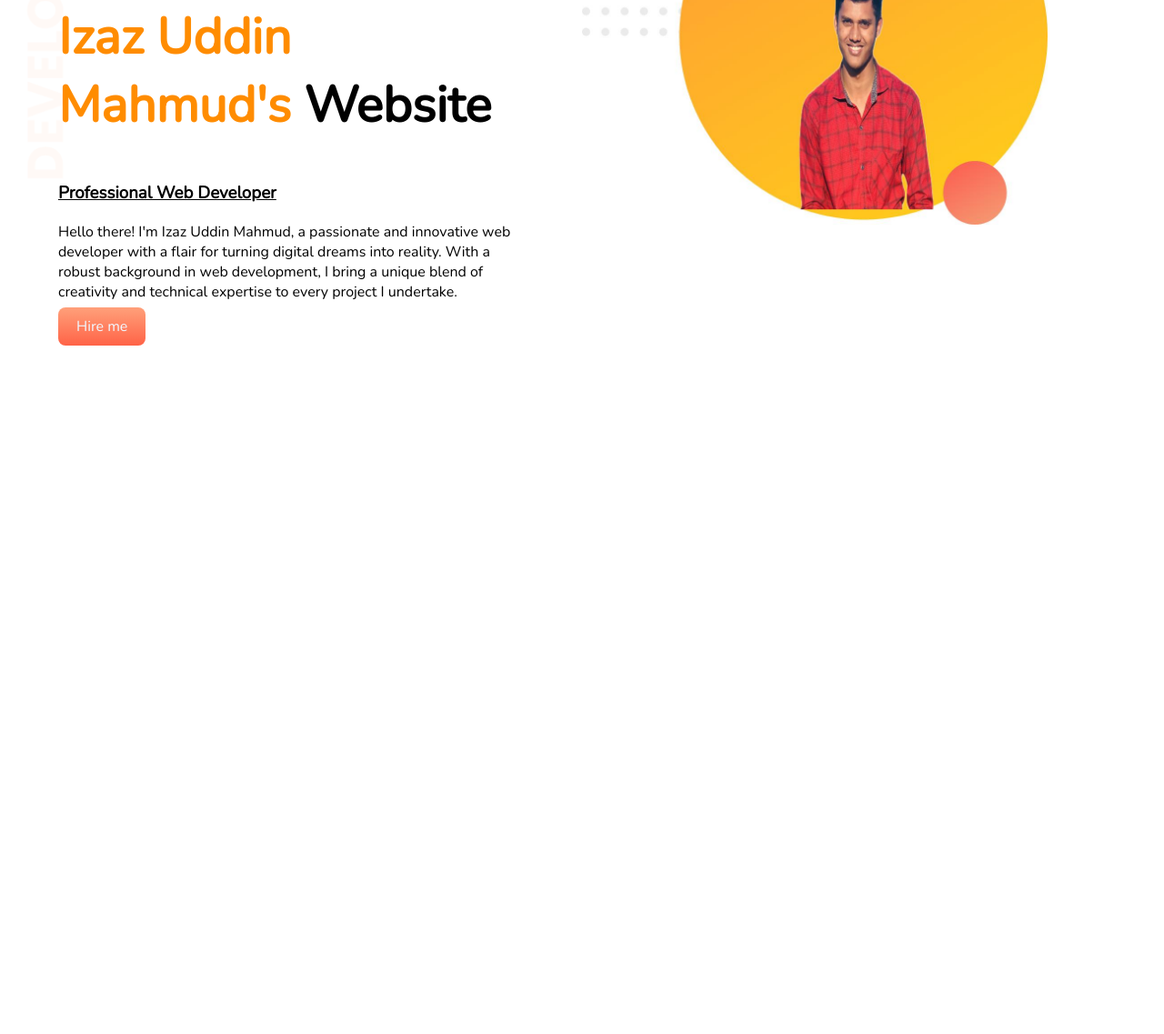
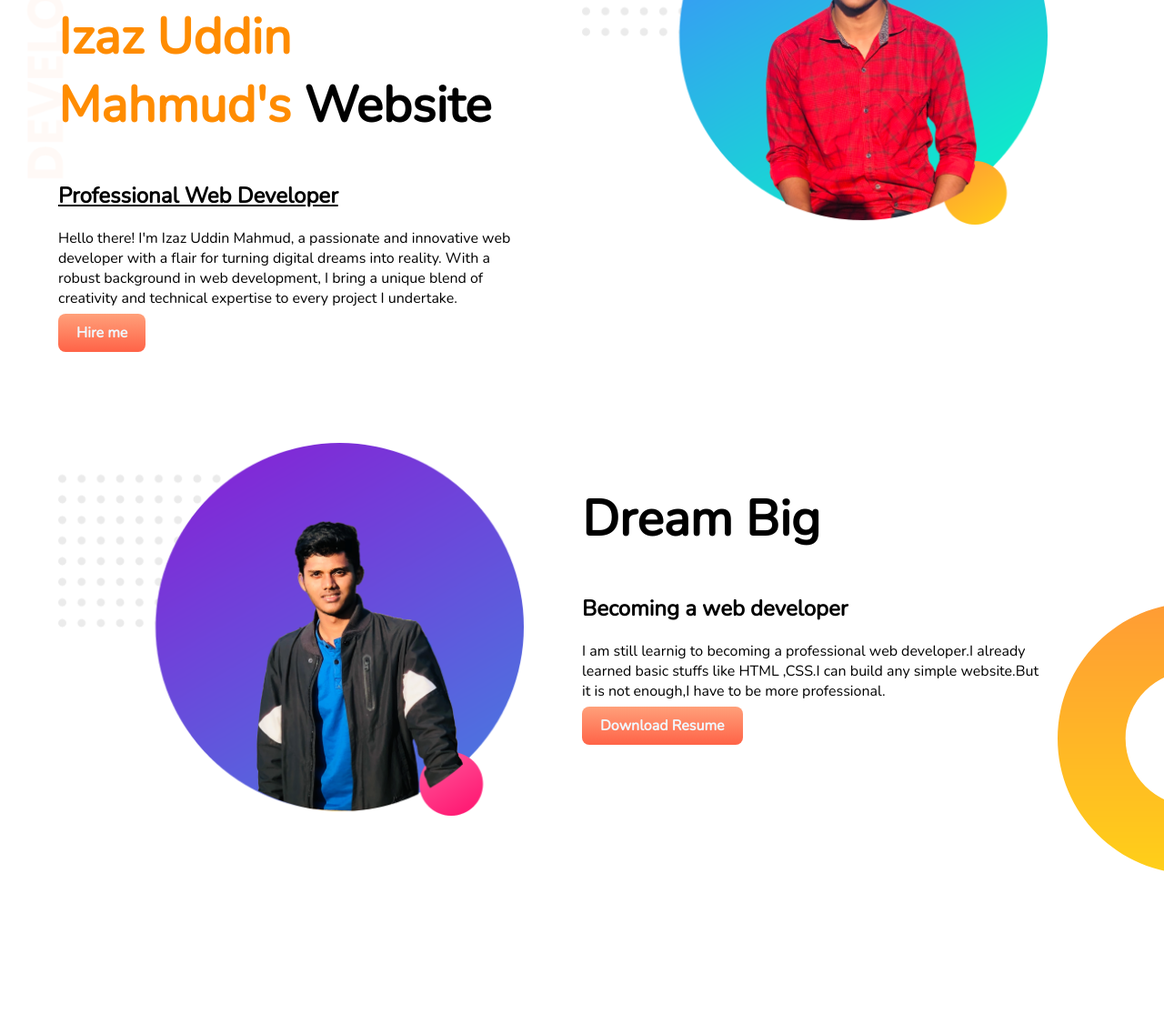
Before and after one commit to Izaz126/Web-portfolio, a plain HTML site: page index.html in a window 1280 px wide. Shown: the part 163-1300 px from the top of the page at 91% size. Before the commit the page ends 800 px from the top, so only its background shows below. Drawn offline with nearby package versions, Linux system fonts and the light colour scheme.

Commit message:
completing the site

```diff
--- a/index.html
+++ b/index.html
@@ -14,13 +14,26 @@
         <div class="half">
             <h1>Welcome To</h1>
     <h1><span class="name">Izaz Uddin Mahmud's</span> Website</h1>
-    <h3><u>Professional Web Developer</u></h3>
+    <h2><u>Professional Web Developer</u></h2>
     <p>Hello there! I'm Izaz Uddin Mahmud, a passionate and innovative web developer with a flair for turning digital dreams into reality. With a robust background in web development, I bring a unique blend of creativity and technical expertise to every project I undertake.</p>
     <a class="button" target="_blank" href="https://www.linkedin.com/in/izaz-uddin-mahmud-6b3878210/">Hire me</a>
         </div>
         <div class="half">
-            <img src="./images/image 11.jpg" alt="">
+            <img src="./images/izaz1.png" alt="">
         </div>
+    </section>
+    <section class="dream_area">
+         <div class="half">
+            <img src="./images/izaz2.png" alt="">
+         </div>
+         <div class="half">
+              <h1>Dream Big</h1>
+              <h2>Becoming a web developer</h2>
+              <p>
+                I am still learnig to becoming a professional web developer.I already learned basic stuffs like HTML ,CSS.I can build any simple website.But it is not enough,I have to be more professional.
+              </p>
+              <a class="button" target="_blank" href="https://drive.google.com/file/d/15KvyZjYNv61AsPIyYk6t3_1_AnVpIt_n/view?usp=sharing">Download Resume</a>
+         </div>
     </section>
 
 </body>
--- a/style.css
+++ b/style.css
@@ -19,9 +19,11 @@ h1{
 }
 .top-banner{
     background-image: url("./images/top-banner.png");
+    background-repeat: no-repeat;
 }
 section{
     height: 500px;
+    padding-bottom: 150px ;
 }
 .button{
     text-decoration: none;
@@ -29,4 +31,10 @@ section{
     padding: 10px 20px;
     border-radius: 8px;
     color: aliceblue;
+    font-weight: 600;
 }
+.dream_area{
+    background-image: url("./images/dream-bg.png");
+    background-repeat: no-repeat;
+    background-position: right;
+}
```
Also changed, not shown: images/dream-bg.png (added), images/izaz1.png (added), images/izaz2.png (added).
